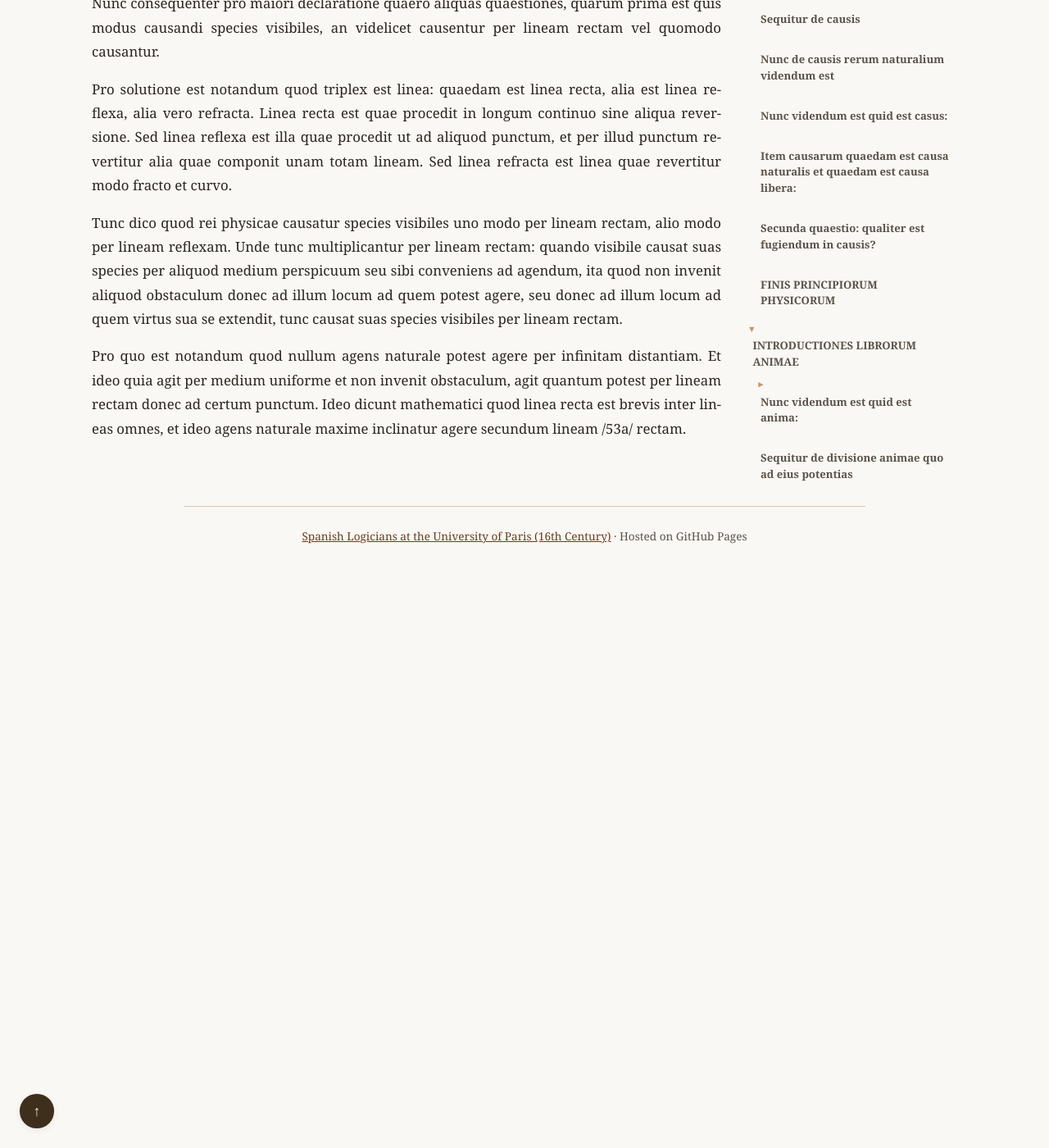
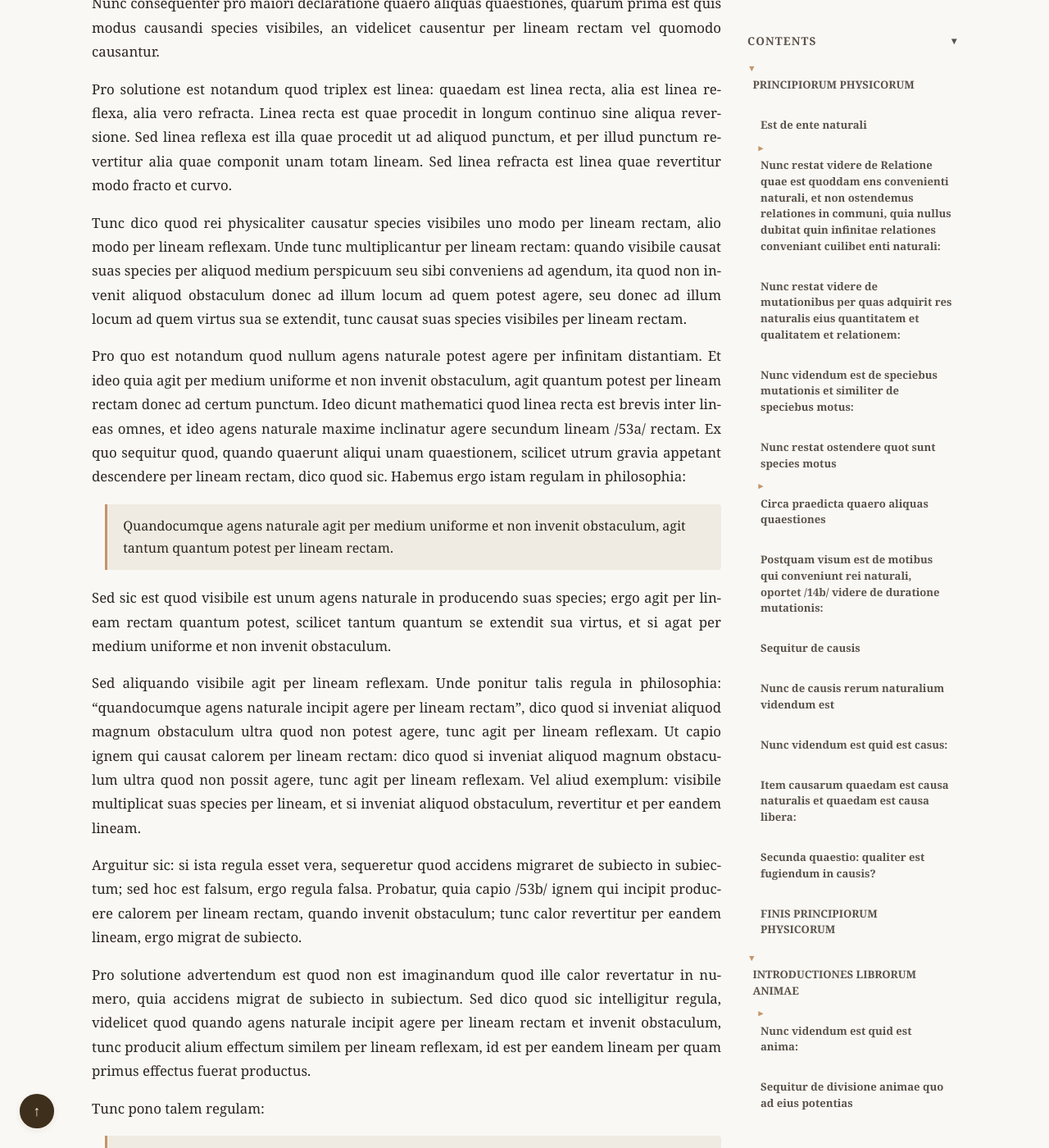
Before and after one commit to JoseBalado/Spanish-Logicians-at-the-University-of-Paris, a Jekyll site: the page built from philosophers/Jeronimo-Pardo/Principiorum-Phisicorum-et-Introductiones-Librorum-Animae.md, in a window 1280 px wide and 1400 px high, scrolled down 63777 px. Shown: the whole window at 82% size. Built offline with Jekyll 4.4.1, drawn with Linux system fonts in a browser that asks for light colours; before the commit the page ends 64467 px from its top, so only the background shows below that; some of the changed text lies outside the part shown.

Commit message:
Pardo. De Anima, page 53

```diff
--- a/philosophers/Jeronimo-Pardo/Principiorum-Phisicorum-et-Introductiones-Librorum-Animae.md
+++ b/philosophers/Jeronimo-Pardo/Principiorum-Phisicorum-et-Introductiones-Librorum-Animae.md
@@ -1187,9 +1187,27 @@
 
 Pro solutione est notandum quod triplex est linea: quaedam est linea recta, alia est linea reflexa, alia vero refracta. Linea recta est quae procedit in longum continuo sine aliqua reversione. Sed linea reflexa est illa quae procedit ut ad aliquod punctum, et per illud punctum revertitur alia quae componit unam totam lineam. Sed linea refracta est linea quae revertitur modo fracto et curvo.
 
-Tunc dico quod rei physicae causatur species visibiles uno modo per lineam rectam, alio modo per lineam reflexam. Unde tunc multiplicantur per lineam rectam: quando visibile causat suas species per aliquod medium perspicuum seu sibi conveniens ad agendum, ita quod non invenit aliquod obstaculum donec ad illum locum ad quem potest agere, seu donec ad illum locum ad quem virtus sua se extendit, tunc causat suas species visibiles per lineam rectam.
+Tunc dico quod rei physicaliter causatur species visibiles uno modo per lineam rectam, alio modo per lineam reflexam. Unde tunc multiplicantur per lineam rectam: quando visibile causat suas species per aliquod medium perspicuum seu sibi conveniens ad agendum, ita quod non invenit aliquod obstaculum donec ad illum locum ad quem potest agere, seu donec ad illum locum ad quem virtus sua se extendit, tunc causat suas species visibiles per lineam rectam.
 
-Pro quo est notandum quod nullum agens naturale potest agere per infinitam distantiam. Et ideo quia agit per medium uniforme et non invenit obstaculum, agit quantum potest per lineam rectam donec ad certum punctum. Ideo dicunt mathematici quod linea recta est brevis inter lineas omnes, et ideo agens naturale maxime inclinatur agere secundum lineam /53a/ rectam.
+Pro quo est notandum quod nullum agens naturale potest agere per infinitam distantiam. Et ideo quia agit per medium uniforme et non invenit obstaculum, agit quantum potest per lineam rectam donec ad certum punctum. Ideo dicunt mathematici quod linea recta est brevis inter lineas omnes, et ideo agens naturale maxime inclinatur agere secundum lineam /53a/ rectam. Ex quo sequitur quod, quando quaerunt aliqui unam quaestionem, scilicet utrum gravia appetant descendere per lineam rectam, dico quod sic. Habemus ergo istam regulam in philosophia:
+
+> Quandocumque agens naturale agit per medium uniforme et non invenit obstaculum, agit tantum quantum potest per lineam rectam.
+
+Sed sic est quod visibile est unum agens naturale in producendo suas species; ergo agit per lineam rectam quantum potest, scilicet tantum quantum se extendit sua virtus, et si agat per medium uniforme et non invenit obstaculum.
+
+Sed aliquando visibile agit per lineam reflexam. Unde ponitur talis regula in philosophia: "quandocumque agens naturale incipit agere per lineam rectam", dico quod si inveniat aliquod magnum obstaculum ultra quod non potest agere, tunc agit per lineam reflexam. Ut capio ignem qui causat calorem per lineam rectam: dico quod si inveniat aliquod magnum obstaculum ultra quod non possit agere, tunc agit per lineam reflexam. Vel aliud exemplum: visibile multiplicat suas species per lineam, et si inveniat aliquod obstaculum, revertitur et per eandem lineam.
+
+Arguitur sic: si ista regula esset vera, sequeretur quod accidens migraret de subiecto in subiectum; sed hoc est falsum, ergo regula falsa. Probatur, quia capio /53b/ ignem qui incipit producere calorem per lineam rectam, quando invenit obstaculum; tunc calor revertitur per eandem lineam, ergo migrat de subiecto.
+
+Pro solutione advertendum est quod non est imaginandum quod ille calor revertatur in numero, quia accidens migrat de subiecto in subiectum. Sed dico quod sic intelligitur regula, videlicet quod quando agens naturale incipit agere per lineam rectam et invenit obstaculum, tunc producit alium effectum similem per lineam reflexam, id est per eandem lineam per quam primus effectus fuerat productus.
+
+Tunc pono talem regulam:
+
+> Quando visibile invenerit corpus transparens concurrente aliquo opaco, tunc reflectuntur species visibiles, seu illud visibile producit suas species per lineam reflexam.
+
+Quod declaratur per experientiam de speculo: ut facies mea producit suas species usque ad speculum et invenit obstaculum, scilicet illud fundum cum opaco et polito; tunc reflectitur per lineam rectam. Et ideo aliquis videtur in speculo, quia color meus causat species suas in organo visus, propter quem videt obstaculum quod invenit.
+
+Ideo propter hoc, ita quod si quis quaerat a me quare me video, dico quod ratio est quia species meae sunt in organo ubicumque. Obiectum aliquod potest causare suam speciem hic sufficienter intensiorem; hic potest causare suam visionem, et per hoc solvuntur talis quaestio: /54a/
 
 <!--
 ## Apparatus Criticus Reference
@@ -1224,6 +1242,9 @@
 Page 52a: videri ] emend. videre
 Page 52a: Quodlibeto ] conj. cohbeto
 Page 52b: quis ] conj. qms
-Page 52b: physicae ] conj. phr
+Page 52b: physicaliter ] conj. phr
+Page 53b: similem ] conj. sitem
+Page 53b: fundum cum ] conj. lnndnʒ enʒ
+Page 53b: intensiorem ] conj. mtensloʒ
 
 -->
```
